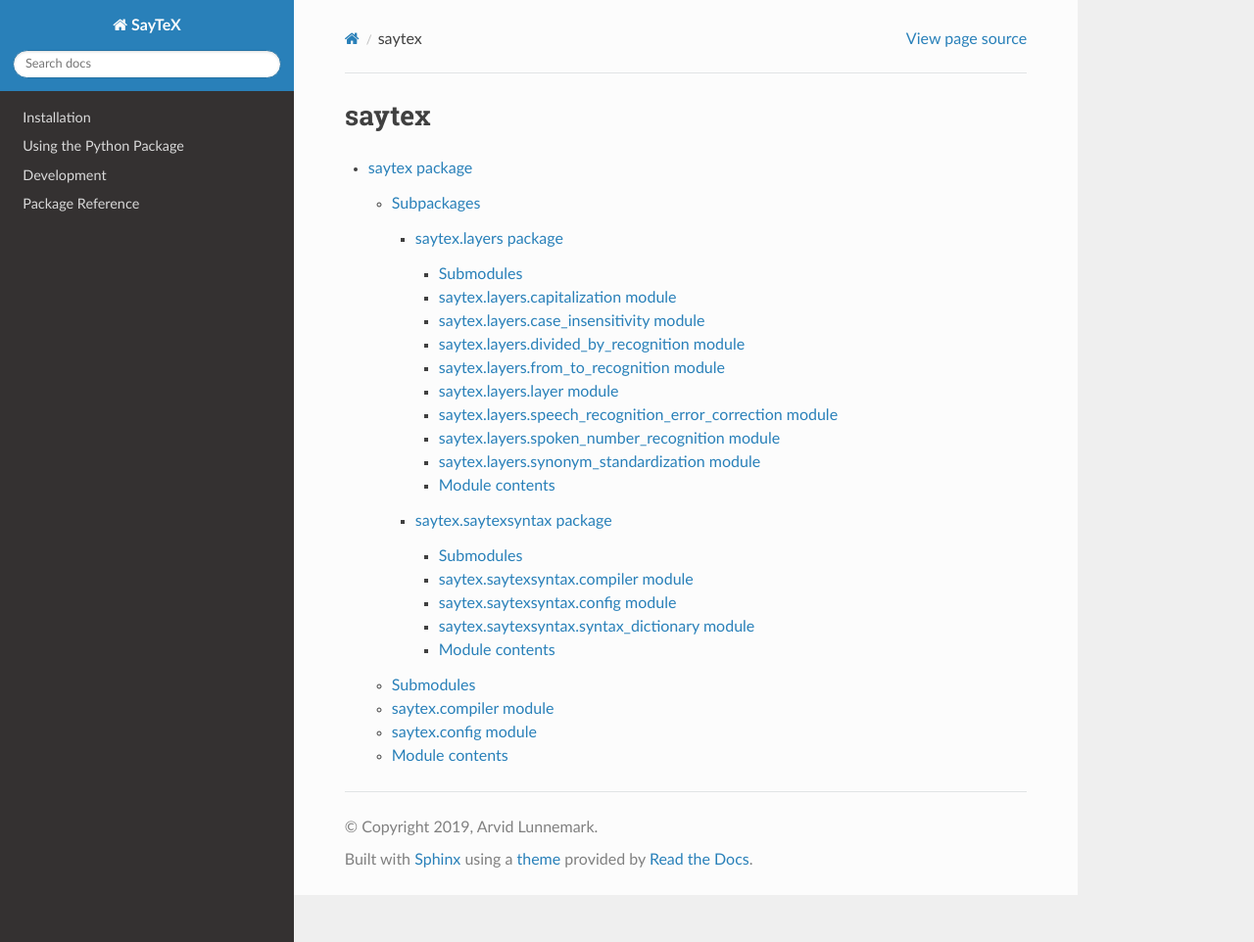
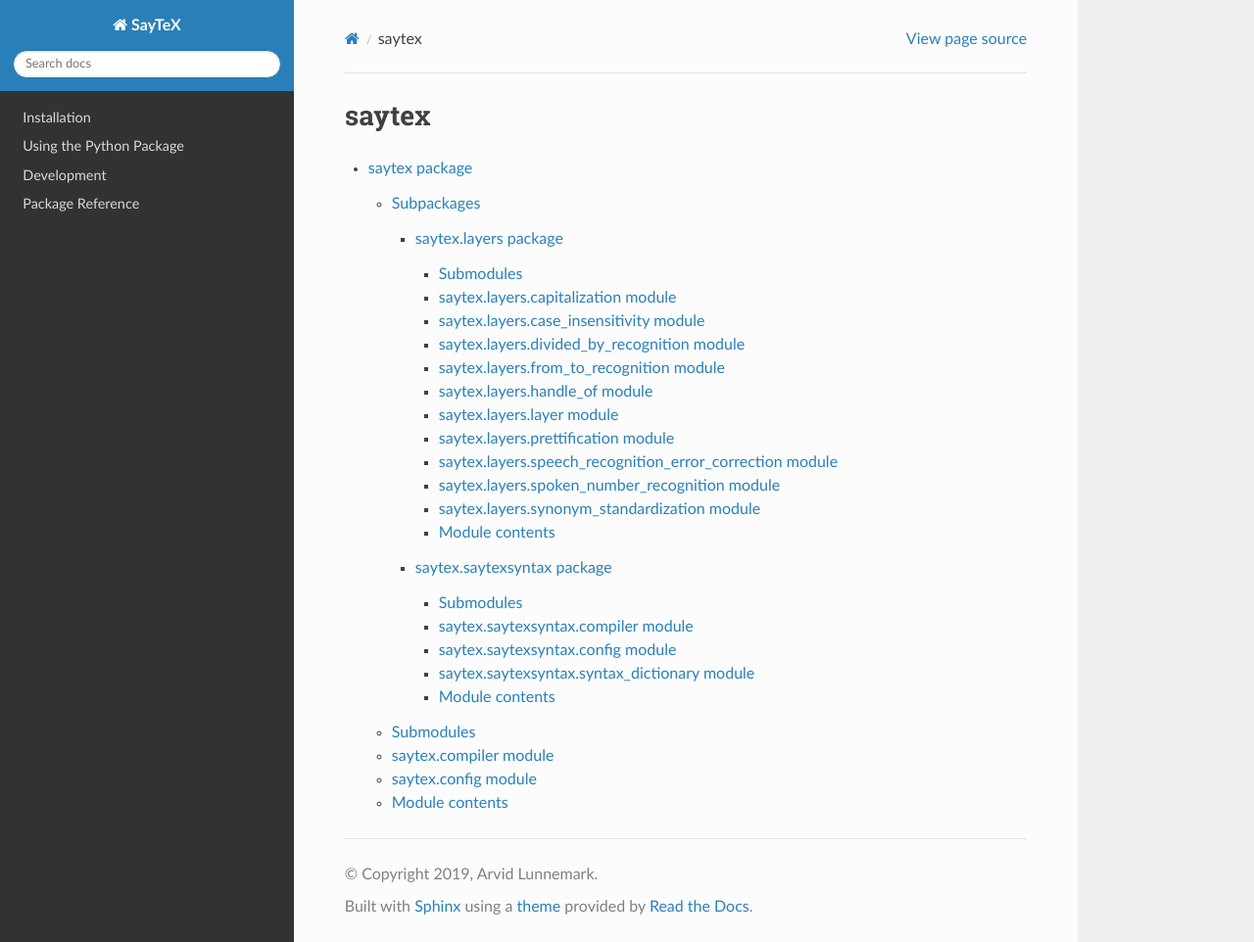
Before and after one commit to arvid220u/saytex, a Sphinx documentation site: the page built from docs/modules.rst, in a window 1280 px wide and 962 px high. Shown: the whole window at 98% size. Built offline with Sphinx 7.4.7 and the Read the Docs theme 2.0.0, drawn with Linux system fonts in a browser that asks for light colours.

```diff
--- a/docs/developing.rst
+++ b/docs/developing.rst
@@ -24,4 +24,4 @@ Install sphinx: ``pip3 install sphinx``
 
 Install theme: ``pip3 install sphinx_rtd_theme``
 
-To update the docs, run ``sphinx-apidoc -o . ../saytex -f``, then ``rm -rf _build`` followed by ``make html``.
+To update the docs, first update the local installation of saytex by running ``pip3 install -e .`` from the project directory. Then go to the ``docs`` directory and run ``sphinx-apidoc -o . ../saytex -f``, then ``rm -rf _build`` followed by ``make html``.
--- a/docs/saytex.layers.rst
+++ b/docs/saytex.layers.rst
@@ -36,10 +36,26 @@ saytex.layers.from\_to\_recognition module
     :undoc-members:
     :show-inheritance:
 
+saytex.layers.handle\_of module
+-------------------------------
+
+.. automodule:: saytex.layers.handle_of
+    :members:
+    :undoc-members:
+    :show-inheritance:
+
 saytex.layers.layer module
 --------------------------
 
 .. automodule:: saytex.layers.layer
+    :members:
+    :undoc-members:
+    :show-inheritance:
+
+saytex.layers.prettification module
+-----------------------------------
+
+.. automodule:: saytex.layers.prettification
     :members:
     :undoc-members:
     :show-inheritance:
--- a/setup.py
+++ b/setup.py
@@ -6,7 +6,7 @@ with open("README.md", "r") as fh:
 
 setuptools.setup(
     name="SayTeX",
-    version="0.1.1",
+    version="0.1.2",
     author="Arvid Lunnemark",
     author_email="arvid.lunnemark@gmail.com",
     description="Convert natural language math expressions into well-formatted LaTeX.",
```
